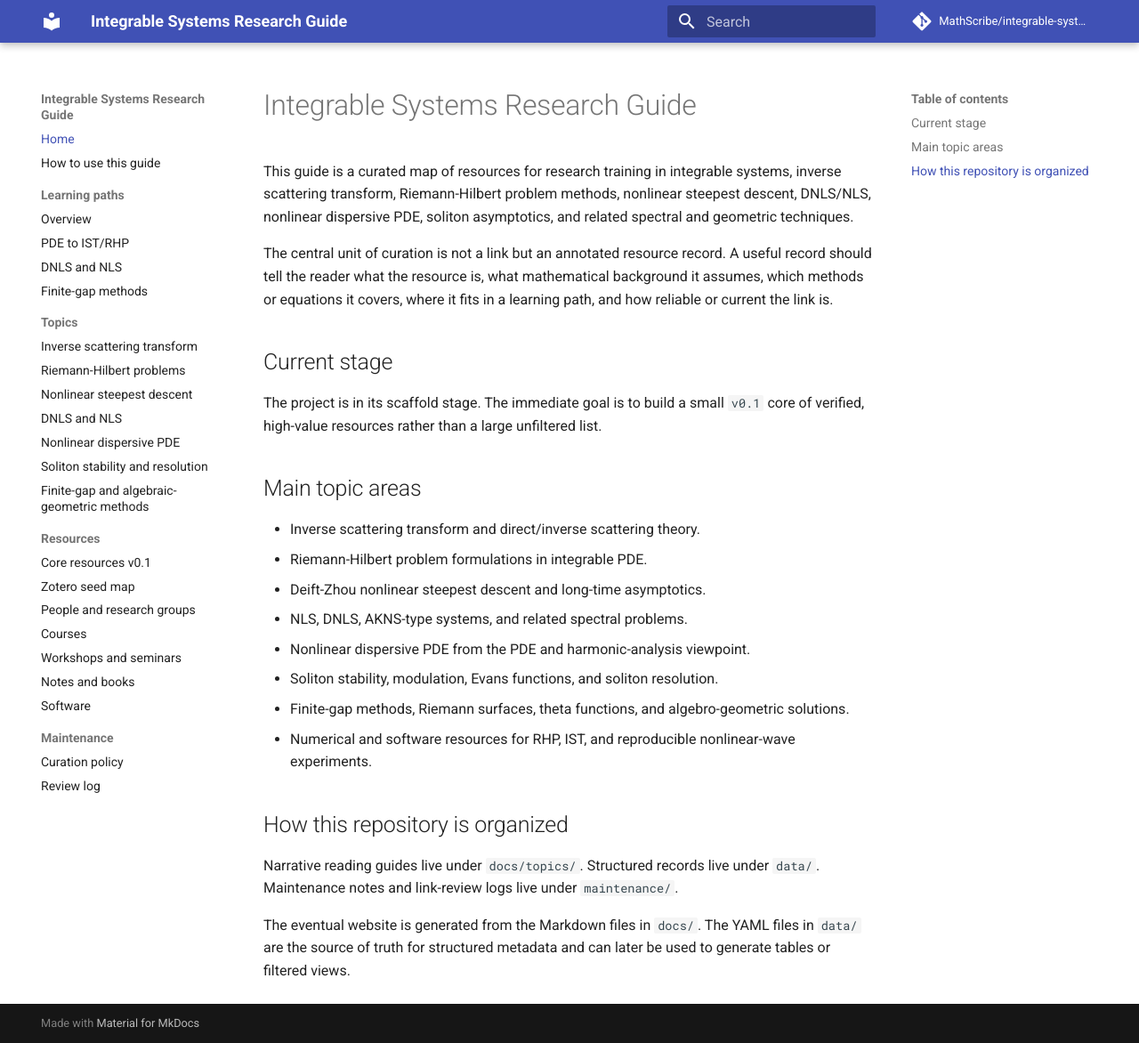
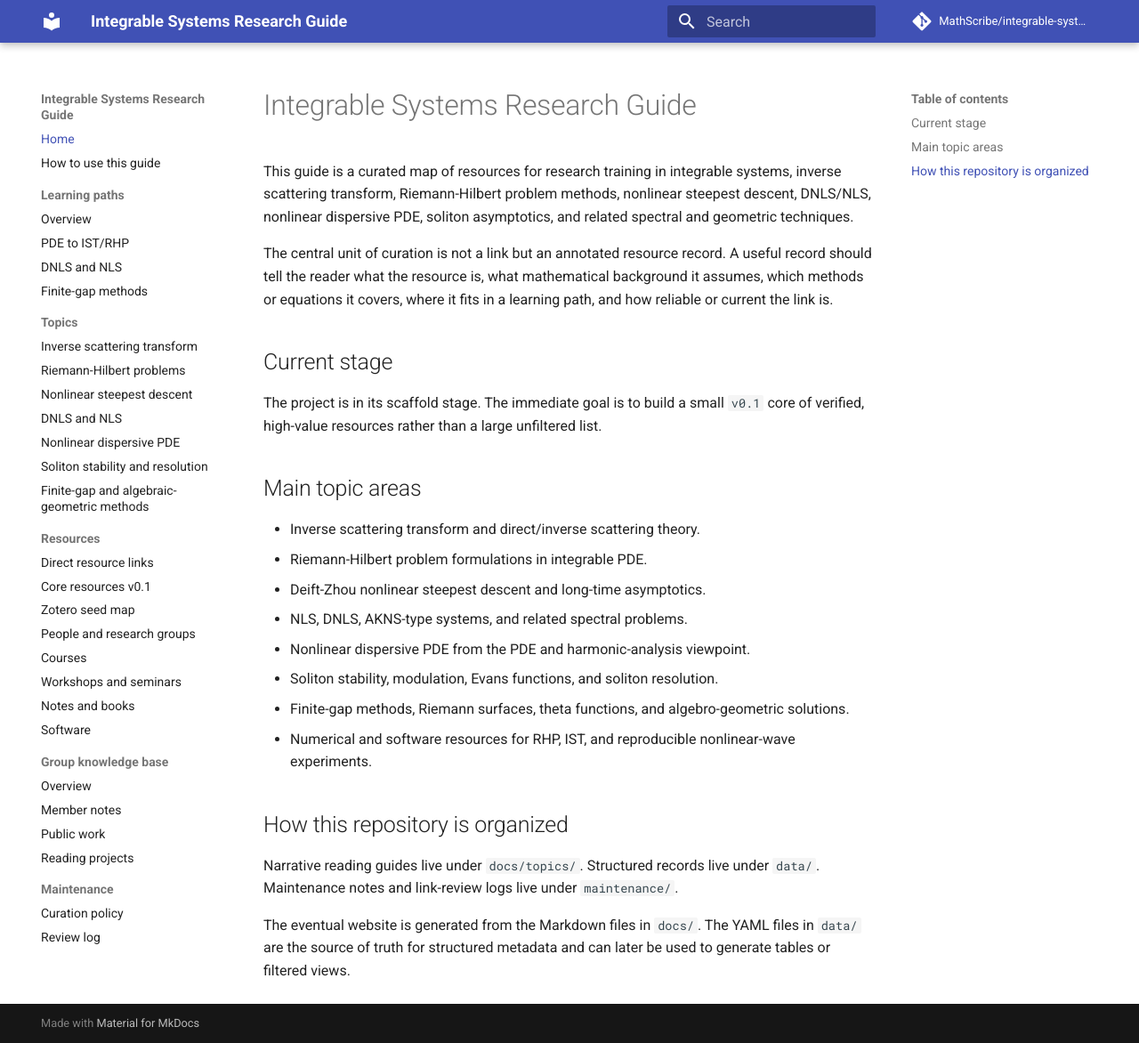
Before and after one commit to MathScribe/integrable-systems-guide, an MkDocs documentation site: the page built from docs/index.md, in a window 1280 px wide and 1172 px high. Shown: the whole window at 89% size. Built offline with MkDocs 1.6.1 and Material for MkDocs 9.7.7, drawn with Linux system fonts in a browser that asks for light colours; comment, search, counter and statistics services are not loaded.

Commit message:
Add direct links and group pages to navigation

```diff
--- a/mkdocs.yml
+++ b/mkdocs.yml
@@ -31,6 +31,7 @@ nav:
       - Soliton stability and resolution: topics/soliton-stability.md
       - Finite-gap and algebraic-geometric methods: topics/finite-gap.md
   - Resources:
+      - Direct resource links: resources/direct-links.md
       - Core resources v0.1: resources/core-v0-1.md
       - Zotero seed map: resources/zotero-seed-map.md
       - People and research groups: resources/people.md
@@ -38,6 +39,11 @@ nav:
       - Workshops and seminars: resources/workshops.md
       - Notes and books: resources/notes-books.md
       - Software: resources/software.md
+  - Group knowledge base:
+      - Overview: group/index.md
+      - Member notes: group/member-notes.md
+      - Public work: group/public-work.md
+      - Reading projects: group/reading-projects.md
   - Maintenance:
       - Curation policy: maintenance/curation-policy.md
       - Review log: maintenance/review-log.md
```
